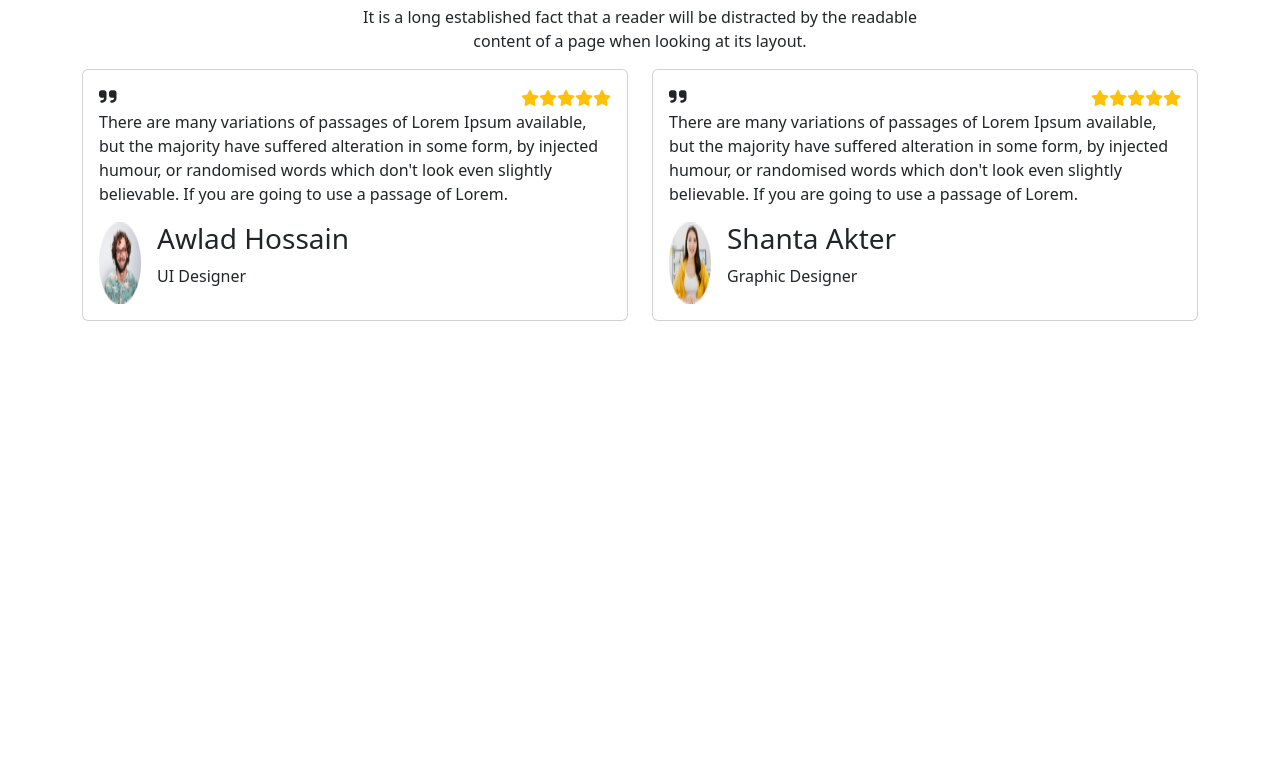
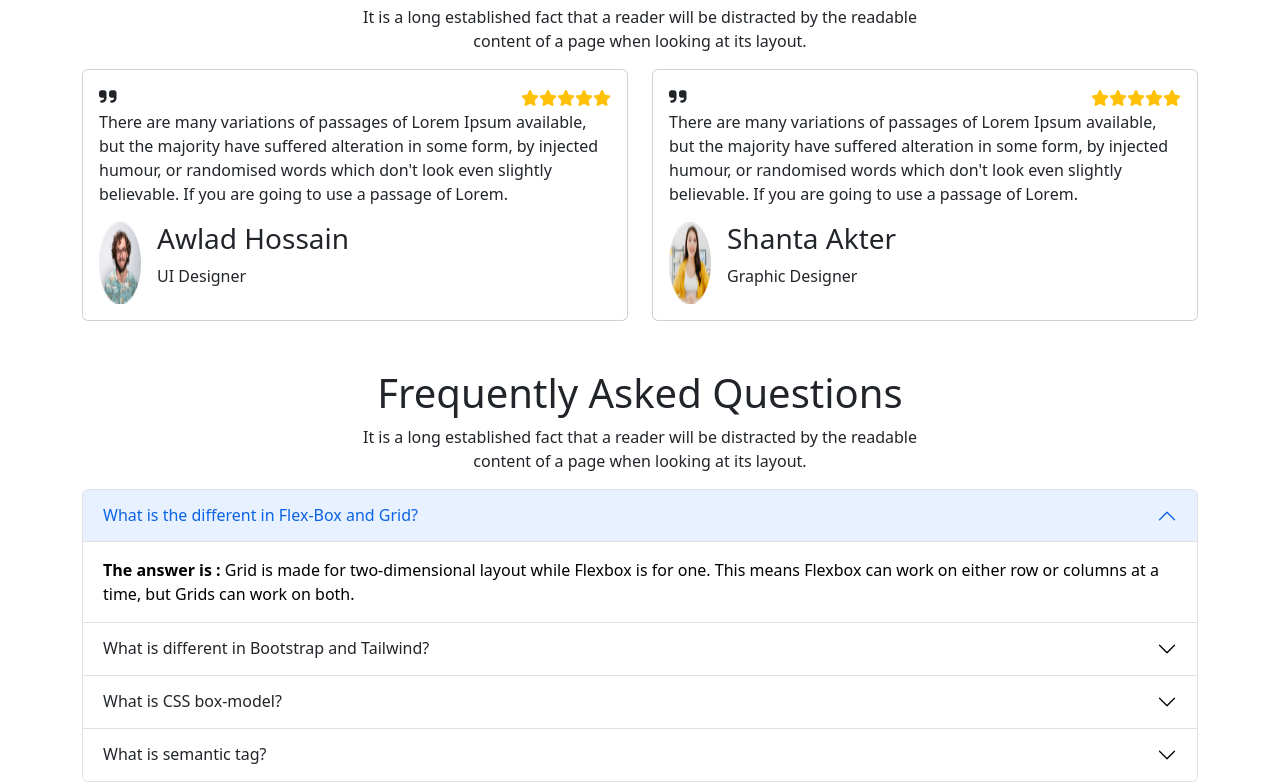
Before and after one commit to mehedihasanmurad/Assignment-Project03, a plain HTML site: page index.html in a window 1280 px wide. Shown: the part 3694-4476 px from the top of the page. Before the commit the page ends 4015 px from the top, so only its background shows below. Drawn offline with nearby package versions, Linux system fonts and the light colour scheme.

Commit message:
accordion added

```diff
--- a/index.html
+++ b/index.html
@@ -574,7 +574,7 @@
       <!-- Student Feedback end -->
 
       <!-- Accordion Start -->
-      <!-- <section class="container mt-5">
+      <section class="container mt-5">
         <div class="text-center">
             <h1>Frequently Asked Questions</h1>
             <p>It is a long established fact that a reader will be distracted by the readable <br> content of a page when looking at its layout.</p>
@@ -633,7 +633,7 @@
                 </div>
               </div>
         </div>
-      </section> -->
+      </section>
       <!-- Accordion end -->
 
 
```
